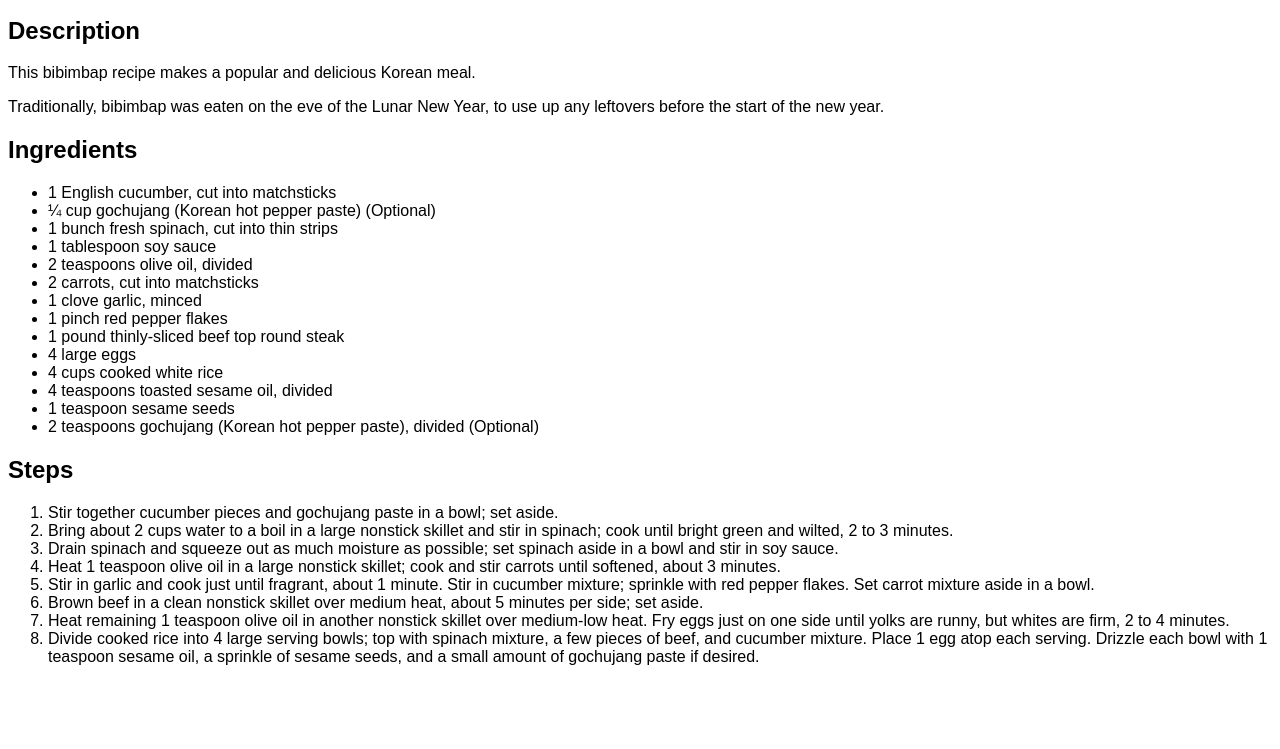
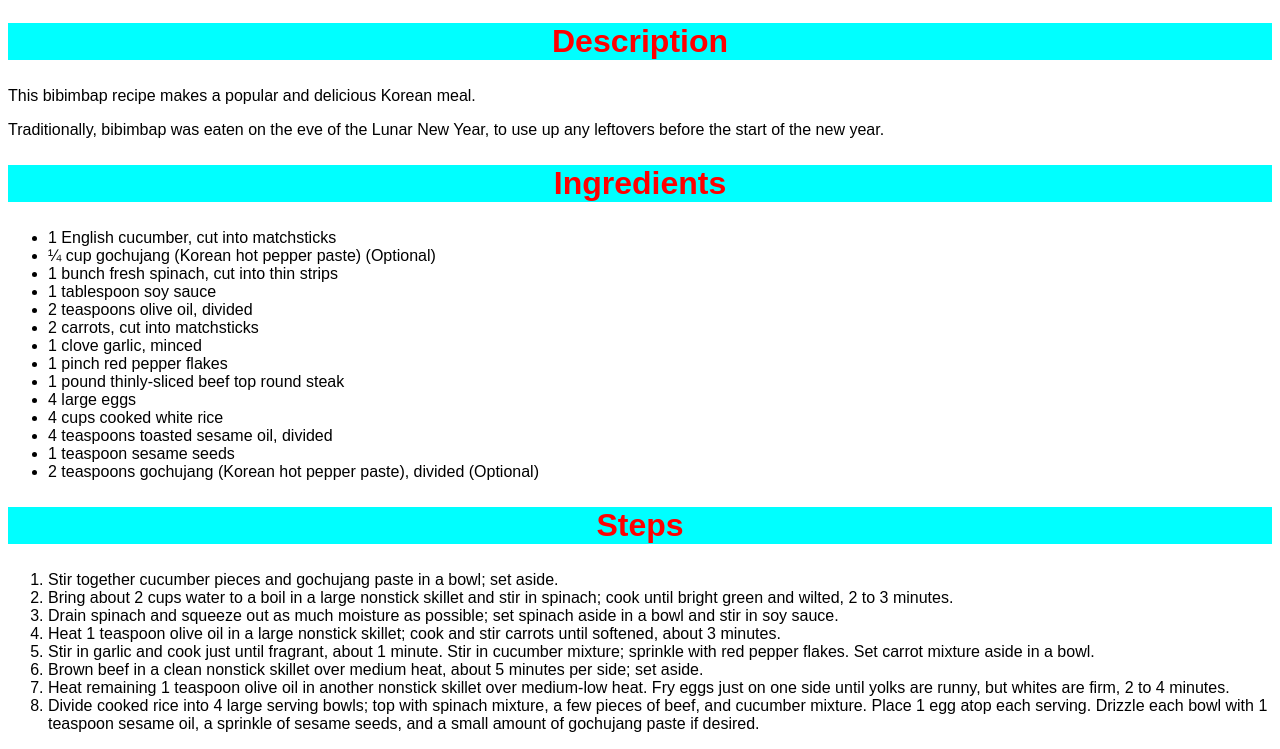
Before and after one commit to phoemoudom/odin-recipes, a plain HTML site: page recipes/bibimbap.html in a window 1280 px wide. Shown: the part 120-869 px from the top of the page. Before the commit the page ends 802 px from the top, so only its background shows below. Drawn offline with Linux system fonts and the light colour scheme.

Commit message:
Add styles to h2 heading
background-color, color, text-align, font-size

```diff
--- a/css/recipes-page.css
+++ b/css/recipes-page.css
@@ -8,3 +8,10 @@ h1 {
   text-align: center;
   font-size: 2.5rem;
 }
+
+h2 {
+  background-color: aqua;
+  color: red;
+  text-align: center;
+  font-size: 2rem;
+}
```
